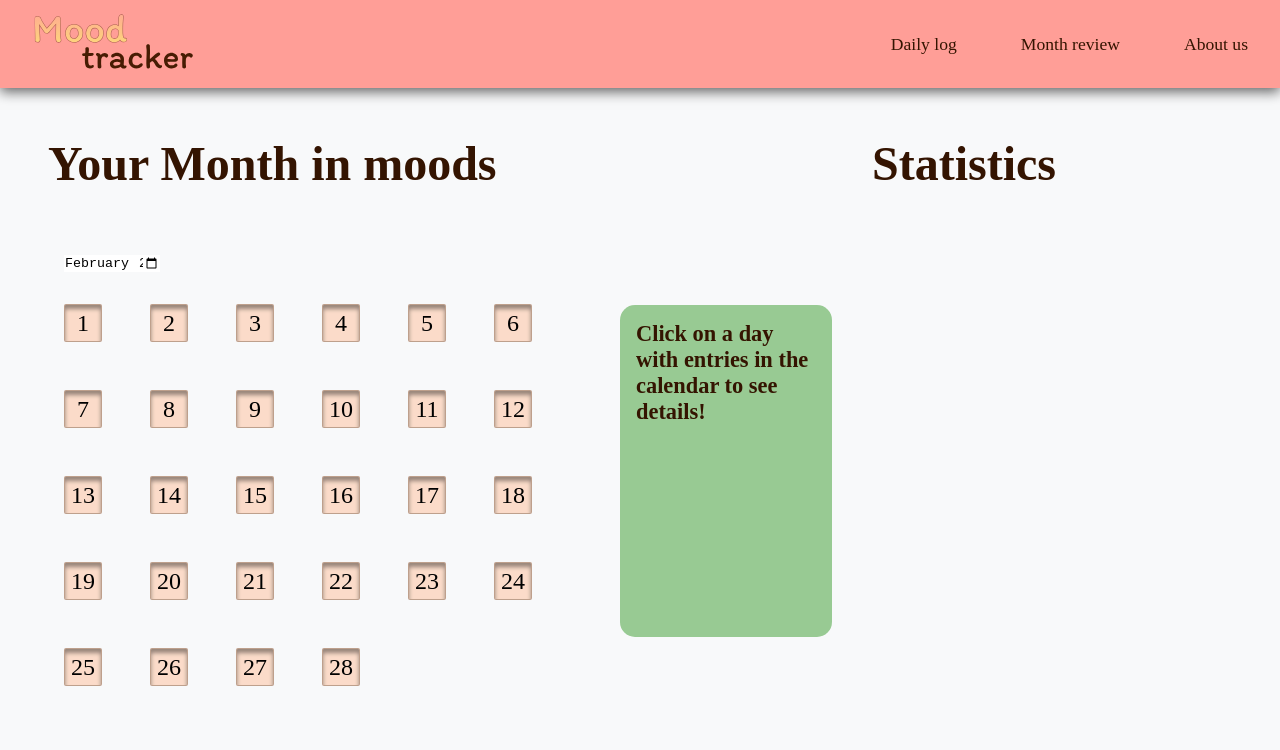
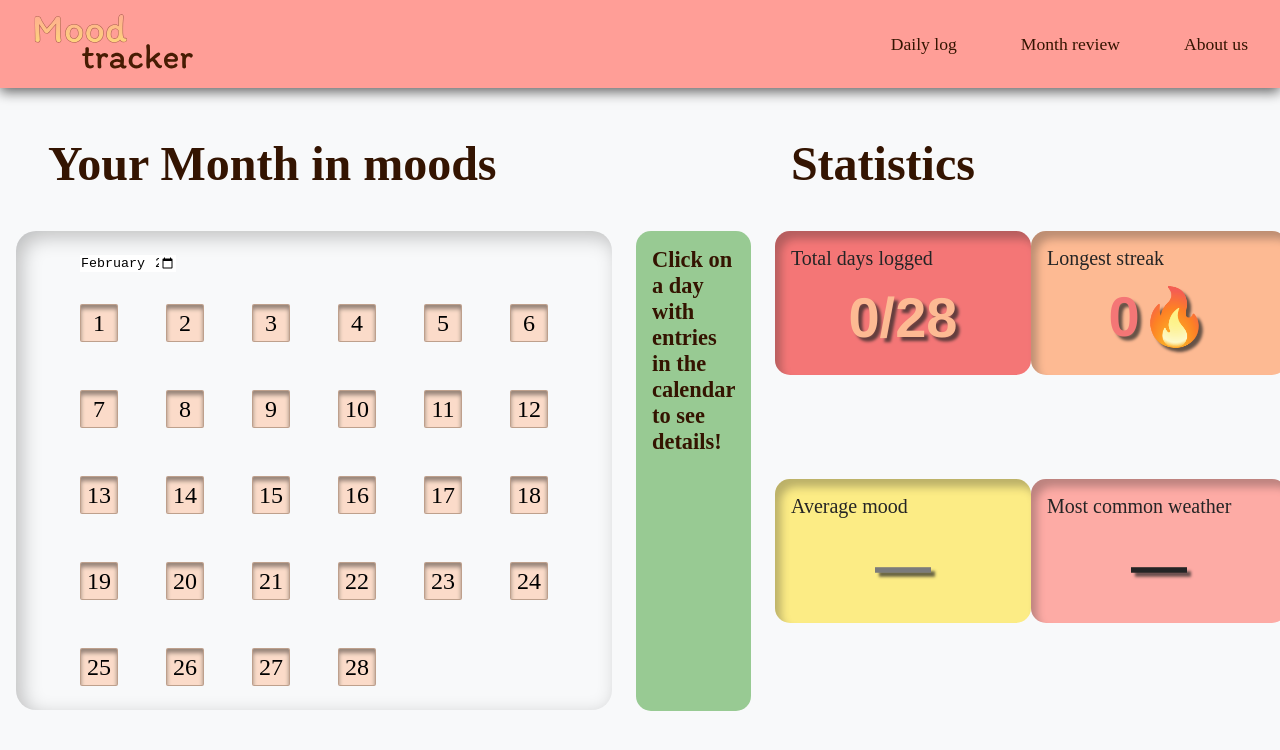
Before and after one commit to Elisabeth039/Mood-tracker, a React (Vite) app: page /month-review in a window 1280 px wide. Shown: the top 750 px of the page. Built offline with nearby package versions, Linux system fonts and the light colour scheme.

Commit message:
Add StatCards component with monthly statistics for Total days, Longest streak, Average mood, and Most common weather. Small css improves

```diff
--- a/src/App.css
+++ b/src/App.css
@@ -8,6 +8,7 @@
   --yellow: #FDEA71;
   --dark-brown: #341401;
   --orange: #FFB082;
+  --raspberry: #F46060;
 }
 
 html, body {
--- a/src/components/Calendar.jsx
+++ b/src/components/Calendar.jsx
@@ -2,11 +2,7 @@ import {useEffect, useState} from 'react';
 import '../styles/Calendar.css'
 import '../App.css'
 
-export default function Calendar ({onDayClick}) {
-  const [selectedMonth, setSelectedMonth] = useState (() =>{
-    const now = new Date();
-    return `${now.getFullYear()}-${String(now.getMonth() + 1).padStart(2,"0")}`;
-  });
+export default function Calendar ({onDayClick, selectedMonth, setSelectedMonth}) {
 
   const [days, setDays] = useState([]);
   const [selectedDayIndex, setSelectedDayIndex] = useState(null);
--- a/src/components/InfoPanel.jsx
+++ b/src/components/InfoPanel.jsx
@@ -15,7 +15,13 @@ export default function InfoPanel({ selectedDay }) {
     <div className="info-panel">
       <div className="info-row">
       <span className="info-label">Mood:</span>
-      <span className="mood-info">{selectedDay.mood}</span>
+      <span className="mood-info"
+       style={{
+           color: selectedDay.mood !== null
+           ? `hsl(${(selectedDay.mood /10) * 120}, 80%, 50%)`
+           : '#666'
+      }}
+      >{selectedDay.mood}</span>
     </div>
       <div className="info-row">
       <span className="info-label">Weather:</span>
--- /dev/null
+++ b/src/components/StatCards.jsx
@@ -0,0 +1,135 @@
+import {useEffect, useState} from 'react';
+import '../styles/StatCards.css'
+import '../App.css'
+
+export default function StatCards ({selectedMonth}) {
+    const [stats, setStats] = useState({
+        totalLogges: '0/0',
+        longestStreak: 0,
+        averageMood: '—',
+        mostCommonWth: '—'
+    });
+
+    const getDaysInMonth = (year, month) => {
+        return new Date(year, month, 0).getDate();
+    };
+
+    const calculateLongestStreak = (entries) =>{
+        if (entries.length === 0) return 0;
+
+        const dates = entries.map(e => e.date).sort();
+
+        let maxStreak = 1;
+        let currentStreak = 1;
+
+        for( let i = 1; i < dates.length; i++) {
+            const prev = new Date(dates[i - 1]);
+            const curr = new Date(dates[i]);
+
+            const diffDays = Math.ceil((curr - prev) / (1000 * 60 * 60 * 24));
+
+            if (diffDays ===1) {
+                currentStreak++
+                maxStreak = Math.max(maxStreak, currentStreak);
+            } else {
+                currentStreak = 1;
+            }
+        }
+        return maxStreak;
+    };
+
+    useEffect(() => {
+        if(selectedMonth) {
+            calculateStatsForMonth(selectedMonth);
+        }
+    }, [selectedMonth]);
+
+    const calculateStatsForMonth = (monthStr) =>{
+        const [year, month] = monthStr.split('-').map(Number);
+        const entries = JSON.parse(localStorage.getItem('moodEntries') || '[]')
+
+        const monthEntries = entries.filter(entry => {
+            return entry.date.startsWith(`${year}-${String(month).padStart(2, '0')}`)
+        });
+
+        if (monthEntries.length === 0) {
+            setStats({
+                 totalLogges: `0/${getDaysInMonth(year, month)}`,
+                 longestStreak: 0,
+                 averageMood: '—',
+                 mostCommonWth: '—'
+            })
+            return;
+        }
+
+        const loggedDays = monthEntries.length;
+        const daysInMonth = getDaysInMonth(year, month);
+        const totalLogged = `${loggedDays}/${daysInMonth}`;
+
+        const moodSum = monthEntries.reduce((sum, entry) => sum + (entry.mood || 0), 0);
+        const averageMood = (moodSum / monthEntries.length).toFixed(1);
+
+        const weatherCount = {};
+        monthEntries.forEach(entry =>{
+            if (entry.weather) {
+                weatherCount[entry.weather] = ( weatherCount[entry.weather] || 0) + 1;
+            }
+        });
+
+        let mostCommon = '—';
+        let maxCount = 0;
+
+        Object.keys(weatherCount).forEach(w => {
+            if (weatherCount[w] > maxCount) {
+                maxCount = weatherCount[w];
+                mostCommon = w;
+            }
+        });
+
+        const weatherEmojis = {
+          sunny: '☀️',
+          cloudy: '☁️',
+          rainy: '🌧️',
+          snowy: '❄️',
+          windy: '🌬️'
+        };
+
+        const mostCommonEmoji = weatherEmojis[mostCommon] || '—';
+
+        const longestStreak = calculateLongestStreak(monthEntries);
+
+        setStats ({
+            totalLogges: totalLogged,
+            longestStreak: longestStreak,
+            averageMood: averageMood,
+            mostCommonWth: mostCommonEmoji
+        });
+    };
+
+    return(
+        <div className='cards-container'>
+            <div className='card' id='card-1'>
+                <p>Total days logged</p>
+                <div className='card-info 'id='total-logges'>{stats.totalLogges}</div>
+            </div>
+            <div className='card' id='card-2'>
+                <p>Longest streak</p>
+                <div className='card-info' id='streak'> {stats.longestStreak}🔥</div>
+            </div>
+            <div className='card' id='card-3'>
+                <p>Average mood</p>
+                <div className='card-info' id='ave-mood'
+                style={{
+                    color: stats.averageMood !== '—'
+                    ? `hsl(${(stats.averageMood /10) * 120}, 80%, 50%)`
+                    : '#666'
+                }}
+                >{stats.averageMood}</div>
+            </div>
+            <div className='card' id='card-4'>
+                <p>Most common weather</p>
+                <div className='card-info' id='common-wth'>{stats.mostCommonWth}</div>
+            </div>
+        </div>
+    )
+}
--- a/src/pages/MonthReview.jsx
+++ b/src/pages/MonthReview.jsx
@@ -1,17 +1,24 @@
 import Calendar from '../components/Calendar.jsx';
 import InfoPanel from '../components/InfoPanel.jsx';
+import StatCards from '../components/StatCards.jsx';
 import '../App.css';
 import { useState } from 'react';
 
 function MonthReview() {
+   const [selectedMonth, setSelectedMonth] = useState (() =>{
+    const now = new Date();
+    return `${now.getFullYear()}-${String(now.getMonth() + 1).padStart(2,"0")}`;
+  });
   const [selectedDay, setSelectedDay] = useState(null);
 
   return (
     <div className="monthReview-main" >
       <p className="greeting">Your Month in moods</p>
       <p className='heading'>Statistics</p>
-      <Calendar onDayClick = {setSelectedDay}/>
+      <Calendar onDayClick = {setSelectedDay} selectedMonth={selectedMonth}
+        setSelectedMonth={setSelectedMonth}/>
       <InfoPanel selectedDay = {selectedDay}/>
+      <StatCards selectedMonth={selectedMonth}/>
     </div>
   );
 }
--- a/src/styles/Calendar.css
+++ b/src/styles/Calendar.css
@@ -4,7 +4,11 @@
   grid-column: 1;
   gap:2rem;
   padding: 1.5rem 4rem;
+  margin-left: 1rem;
+  margin-bottom: 1rem;
   min-height: 8rem;
+  border-radius: 20px;
+  box-shadow: inset 6px 6px 20px rgba(0, 0, 0, 0.236);
 }
 
 .month-picker{
--- a/src/styles/InfoPanel.css
+++ b/src/styles/InfoPanel.css
@@ -5,8 +5,8 @@
     grid-column: 2;
     background-color: #98CA93;
     min-height: 10rem;
-    max-height: 50rem;
-    margin: 4.6rem 0rem;
+    max-height: 28rem;
+    margin: 0rem 0rem;
     border-radius: 15px;
     padding: 1rem;
 }
@@ -33,15 +33,21 @@
     font-size: 2.5rem;
     font-weight: 600;
     display: inline-block;
-    order: 1px solid color-mix(in srgb, var(--dark-brown) 70%, transparent);
     color: #239623;
+    text-shadow: 1px 1px 10px rgba(0, 0, 0, 0.504);
 }
 
 .weather-info{
     font-size: 3rem;
+    text-shadow: 3px 3px 3px rgba(0, 0, 0, 0.341);
 }
 
 .note-info{
     font-size: 1.1rem;
     font-weight: 100;
+    max-height: 16rem;
+    overflow-y: auto;
+    overflow-x: hidden;
+    scrollbar-width: thin;
+    scrollbar-color: #006602 #adfec4;
 }
--- /dev/null
+++ b/src/styles/StatCards.css
@@ -0,0 +1,51 @@
+.cards-container{
+    grid-column: 3;
+    min-height: 20rem;
+    display: grid;
+    grid-template-columns: 1fr 1fr;
+}
+
+.card{
+    background-color: aquamarine;
+    height: 7rem;
+    width: 14rem;
+    border-radius: 15px;
+    padding: 1rem;
+    box-shadow: inset 6px 8px 8px rgba(0, 0, 0, 0.3);
+    opacity: 85%;
+    font-size: 1.25rem;
+}
+
+.card-info{
+    font-size: 3.5rem;
+    font-weight: 900;
+    height: 5rem;
+    text-align: center;
+    align-content: end;
+    text-shadow: 4px 4px 3px rgba(0, 0, 0, 0.7);
+    font-family:'Franklin Gothic Medium', 'Arial Narrow', Arial, sans-serif;
+}
+
+#card-1{
+    background-color: var(--raspberry);
+}
+
+#card-2{
+    background-color: var(--orange);
+}
+
+#card-3{
+    background-color: var(--yellow);
+}
+
+#card-4{
+    background-color: var(--coral);
+}
+
+#total-logges{
+    color: var(--orange);
+}
+
+#streak{
+    color: var(--raspberry);
+}
```
